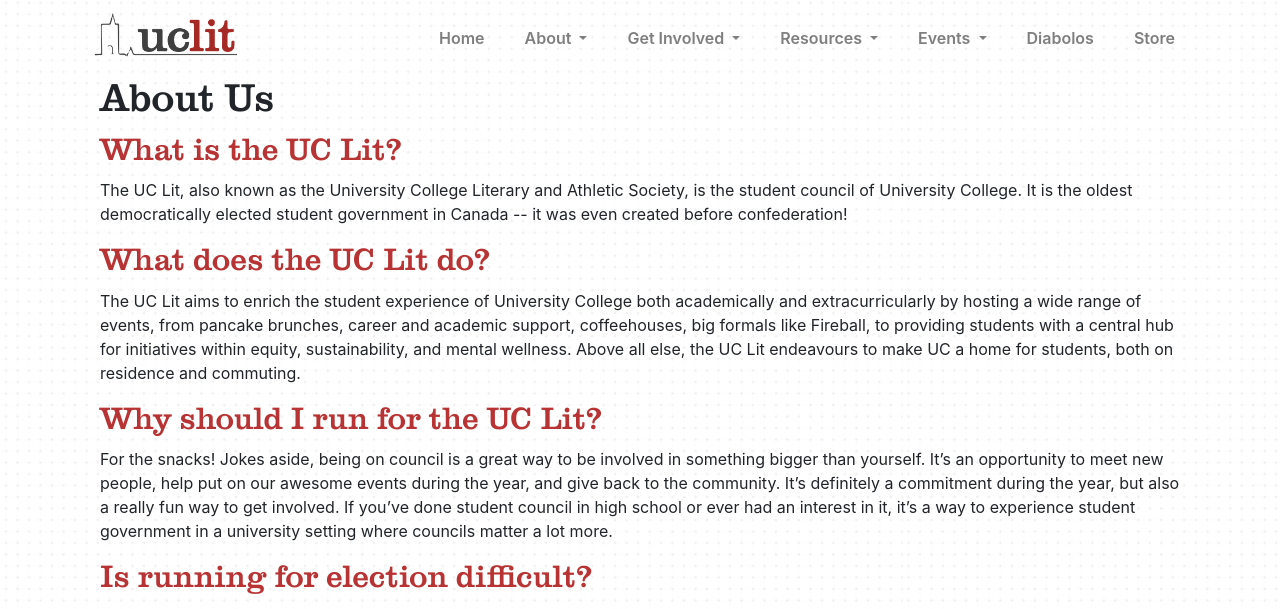
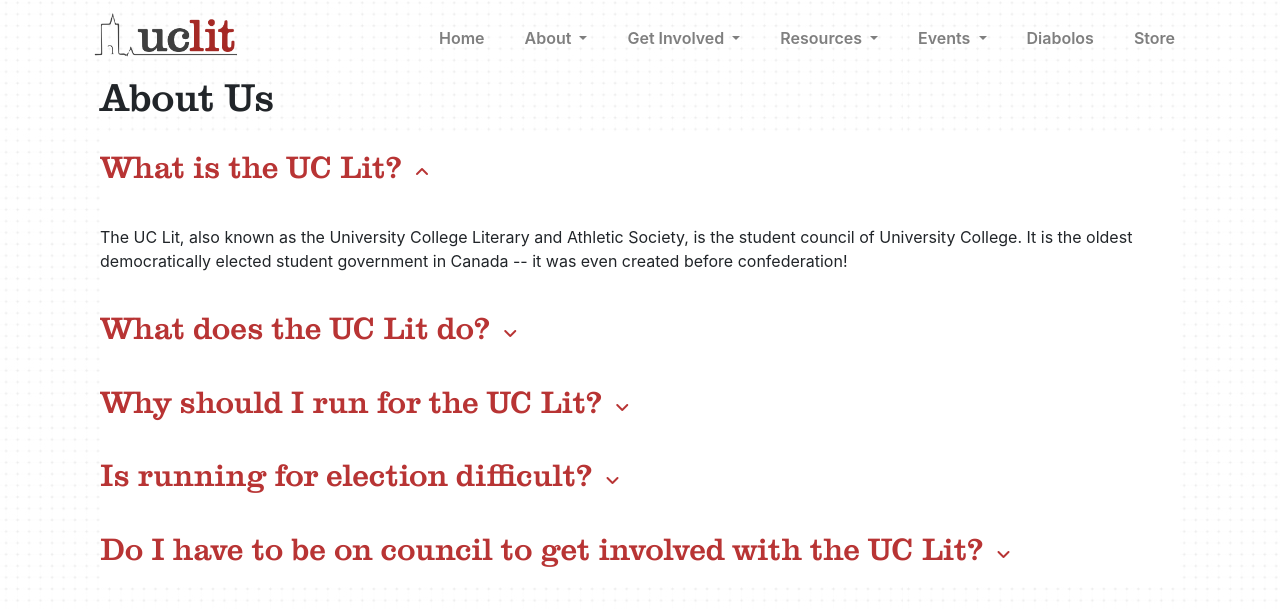
Before and after one commit to uclit-webmaster/uclit-site, a Jekyll site: the page built from about/about-us.html, in a window 1280 px wide and 1400 px high. Shown: the top 609 px of the window. Built offline with Jekyll 4.4.1, drawn with Linux system fonts in a browser that asks for light colours; nearby versions of some CDN libraries; some of the changed text lies outside the part shown.

Commit message:
made about-us sections collapsible

```diff
--- a/_sass/_custom.scss
+++ b/_sass/_custom.scss
@@ -242,8 +242,36 @@ header {
 .about-us h2 {
     font-family: $font-family-secondary;
     color: $primary;
+    display: inline;
 }
 
 .about-us h1 {
     font-family: $font-family-secondary;
 }
+
+.accordion button::after {
+	content: "\f107";
+	color: $primary;
+	// top: -2px;
+	// right: 0px;
+    // position: absolute;
+    margin-left: 5px;
+    font-family: "FontAwesome";
+}
+
+.accordion button[aria-expanded="true"]::after {
+	content: "\f106";
+}
+
+.accordion * {
+    border: none;
+}
+
+.accordion .btn, .accordion .card-body, .accordion .card-header {
+    padding-left: 0px;
+    padding-right: 0px;
+}
+
+.accordion .btn-link:hover, .accordion .btn-link:focus {
+    text-decoration: none;
+}
--- a/about/about-us.html
+++ b/about/about-us.html
@@ -6,45 +6,87 @@ title: About Us
   <h1>
     About Us
   </h1>
-
+  <div class="accordion mb-3" id="accordionExample" >
+    <div class="card">
+      <div class="card-header bg-transparent" id="headingOne">
+          <button class="btn btn-link btn-block text-left" type="button" data-toggle="collapse" data-target="#collapseOne" aria-expanded="true" aria-controls="collapseOne">
             <h2>
               What is the UC Lit?
             </h2>
+          </button>
+      </div>
 
-  <p>
+      <div id="collapseOne" class="collapse show" aria-labelledby="headingOne" data-parent="#accordionExample">
+        <div class="card-body">
           The UC Lit, also known as the University College Literary and Athletic Society, is
       the student council of University College. It is the oldest
       democratically elected student government in Canada -- it was even created before confederation!
-  </p>
-
+        </div>
+      </div>
+    </div>
+    <div class="card">
+      <div class="card-header bg-transparent" id="headingTwo">
+        <button class="btn btn-link btn-block text-left collapsed" type="button" data-toggle="collapse" data-target="#collapseTwo" aria-expanded="false" aria-controls="collapseTwo">
           <h2>
             What does the UC Lit do?
           </h2>
-  <p>
+        </button>
+      </div>
+      <div id="collapseTwo" class="collapse" aria-labelledby="headingTwo" data-parent="#accordionExample">
+        <div class="card-body">
           The UC Lit aims to enrich the student experience of University College both academically and extracurricularly by
       hosting a wide range of events, from pancake brunches, career and academic support, coffeehouses, big formals like
       Fireball, to providing students with a central hub for initiatives within equity, sustainability, and mental
       wellness. Above all else, the UC Lit endeavours to make UC a home for students, both on residence and commuting.
-  </p>
+        </div>
+      </div>
+    </div>
+    <div class="card">
+      <div class="card-header bg-transparent" id="headingThree">
+        <button class="btn btn-link btn-block text-left collapsed" type="button" data-toggle="collapse" data-target="#collapseThree" aria-expanded="false" aria-controls="collapseThree">
           <h2>
             Why should I run for the UC Lit?
           </h2>
-  <p>For the snacks! Jokes aside, being on council is a great way to be involved in something bigger than yourself. It’s
+        </button>
+      </div>
+      <div id="collapseThree" class="collapse" aria-labelledby="headingThree" data-parent="#accordionExample">
+        <div class="card-body">
+          For the snacks! Jokes aside, being on council is a great way to be involved in something bigger than yourself. It’s
       an opportunity to meet new people, help put on our awesome events during the year, and give back to the community.
       It’s definitely a commitment during the year, but also a really fun way to get involved. If you’ve done student
       council in high school or ever had an interest in it, it’s a way to experience student government in a university
-    setting where councils matter a lot more.</p>
+      setting where councils matter a lot more.
+        </div>
+      </div>
+    </div>
+    <div class="card">
+      <div class="card-header bg-transparent" id="headingFour">
+        <button class="btn btn-link btn-block text-left collapsed" type="button" data-toggle="collapse" data-target="#collapseFour" aria-expanded="false" aria-controls="collapseFour">
           <h2>
             Is running for election difficult?
           </h2>
-  <p>It definitely depends on how comfortable you feel putting yourself out there. While campaigning takes effort and
+        </button>
+      </div>
+      <div id="collapseFour" class="collapse" aria-labelledby="headingFour" data-parent="#accordionExample">
+        <div class="card-body">
+          It definitely depends on how comfortable you feel putting yourself out there. While campaigning takes effort and
       time, you get to talk to a lot of new people and get the experience of running in a university election. You can
       also be creative in your campaigning; while there’s the traditional postering and online messages, you can also
       record a video, sing a song, hold a Q&A, and so much more! The UC Lit aims to make elections as accessible and clear
-    as possible for anyone thinking about running for council.</p>
+      as possible for anyone thinking about running for council.
+        </div>
+      </div>
+    </div>
+    <div class="card">
+      <div class="card-header bg-transparent" id="headingFive">
+        <button class="btn btn-link btn-block text-left collapsed" type="button" data-toggle="collapse" data-target="#collapseFive" aria-expanded="false" aria-controls="collapseFive">
             <h2>
               Do I have to be on council to get involved with the UC Lit?
             </h2>
+        </button>
+      </div>
+      <div id="collapseFive" class="collapse" aria-labelledby="headingFive" data-parent="#accordionExample">
+        <div class="card-body">
           <p>Nope! We have so many other incredible and rewarding ways to get involved without the commitment of being an
             elected student representative.</p>
 
@@ -62,8 +104,11 @@ title: About Us
 
           <p>There’s something for everyone! For more information, please check out our <a href="../get-involved/index.html">Get
               Involved</a> section!</p>
-
-  <h1>
+        </div>
+      </div>
+    </div>
+  </div>
+  <h1 mt-3>
     History
   </h1>
   <div class="row my-3">
```
Lines whose indentation alone changed are shown as unchanged.
